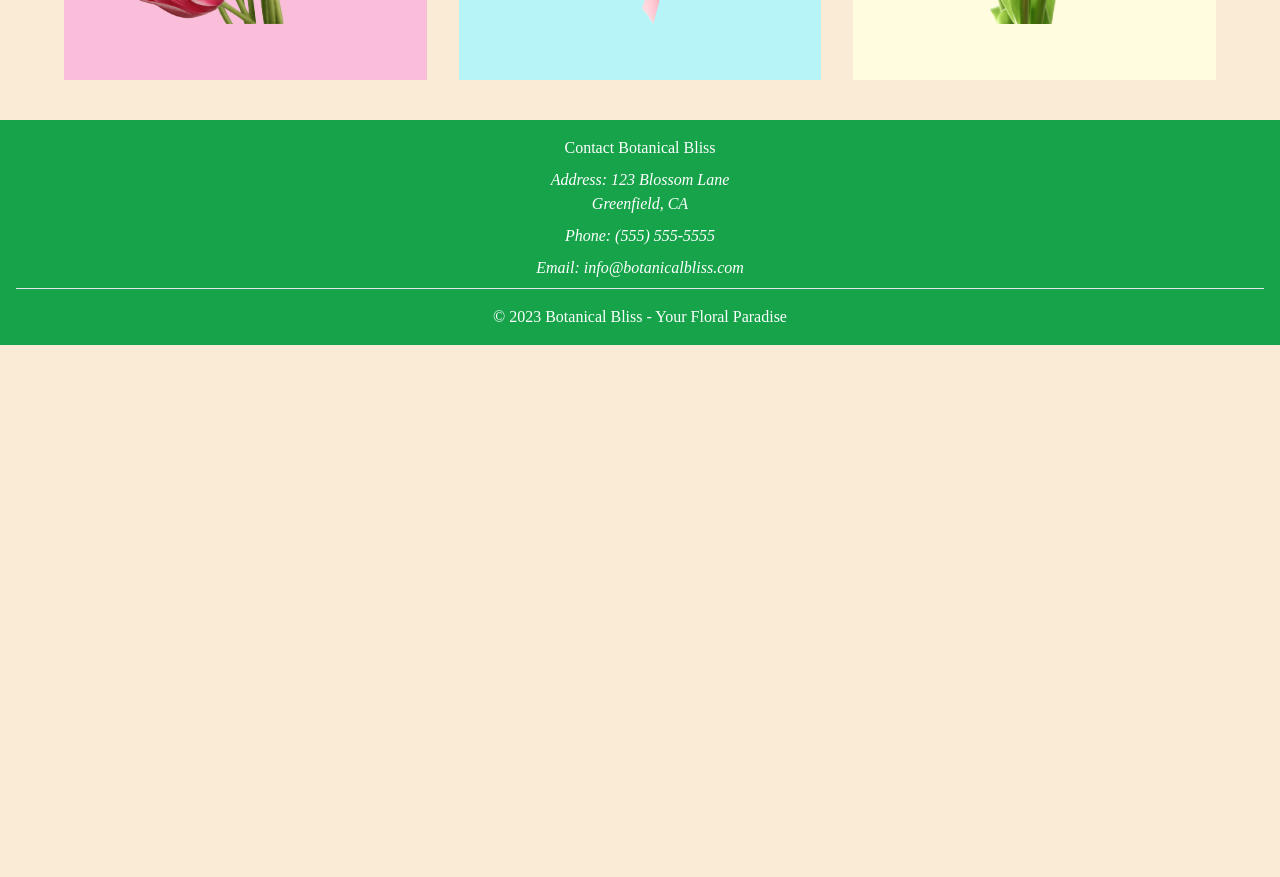
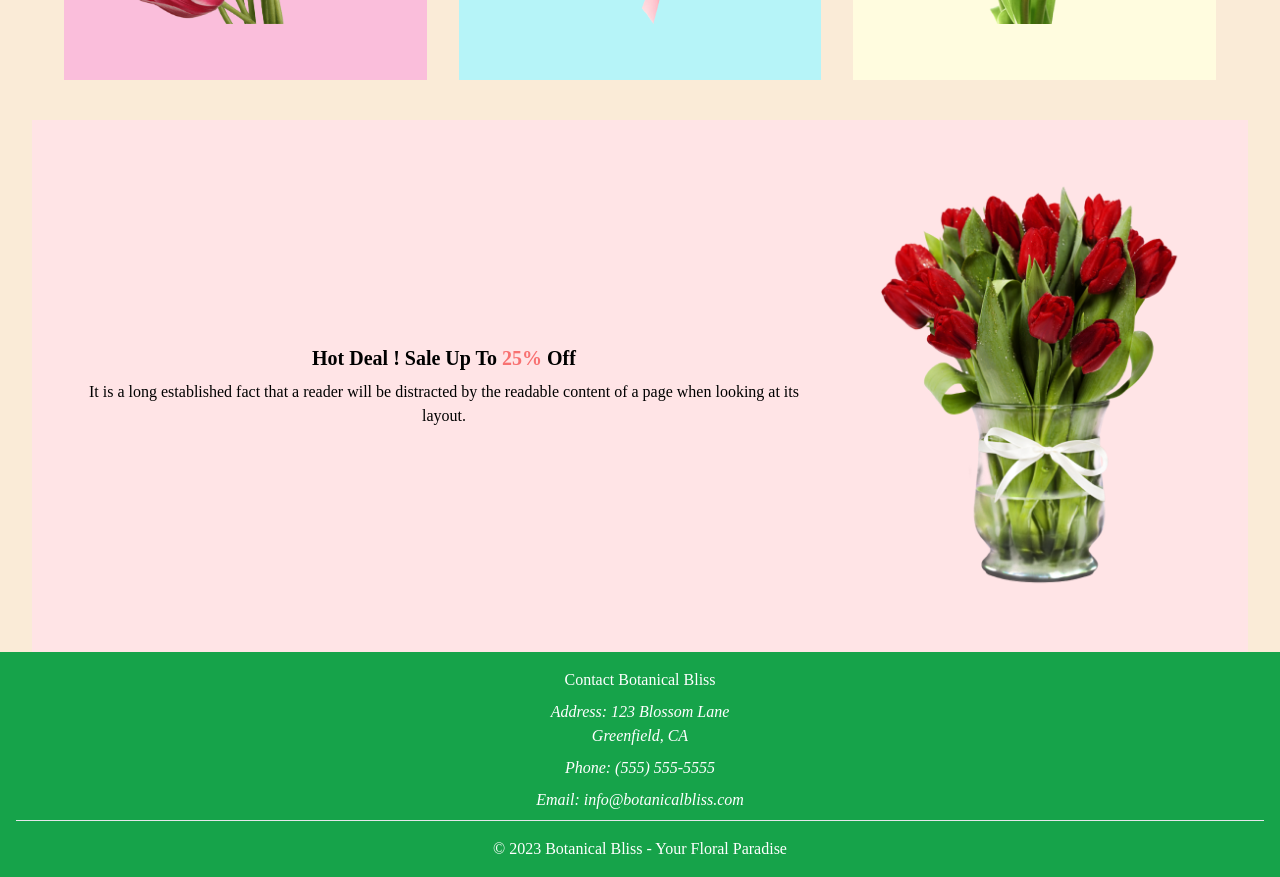
Before and after one commit to pally0091/flower-shop, a React (Vite) app: page / in a window 1280 px wide. Shown: the part 880-1757 px from the top of the page. Before the commit the page ends 1225 px from the top, so only its background shows below. Built offline with nearby package versions, Linux system fonts and the light colour scheme.

Commit message:
deal added

```diff
--- a/src/App.jsx
+++ b/src/App.jsx
@@ -1,5 +1,6 @@
 import "./App.css";
 import Banner from "./Components/Banner";
+import Deal from "./Components/Deal";
 import FlowerCollection from "./Components/FlowerCollection";
 import Footer from "./Components/Footer";
 
@@ -8,6 +9,7 @@ function App() {
     <>
       <Banner></Banner>
       <FlowerCollection></FlowerCollection>
+      <Deal></Deal>
       <Footer></Footer>
     </>
   );
--- /dev/null
+++ b/src/Components/Deal.jsx
@@ -0,0 +1,28 @@
+/* eslint-disable no-unused-vars */
+import React from "react";
+import deal from "../assets/Flower Asset/pngwing 8.png";
+
+const Deal = () => {
+  return (
+    <div className="bg-rose-100 flex flex-col md:flex-row lg:flex-row w-[95%] mx-auto items-center p-5">
+      <div className="w-full md:w-2/3 lg:w-2/3 mx-auto px-5 text-center">
+        <h2 className="text-xl font-bold">
+          Hot Deal ! Sale Up To <span className="text-red-400">25%</span> Off
+        </h2>
+        <p className="mt-2">
+          It is a long established fact that a reader will be distracted by the
+          readable content of a page when looking at its layout.
+        </p>
+      </div>
+      <div className="w-full md:w-1/3 lg:w-1/3 mx-auto p-10 ">
+        <img
+          className=""
+          src={deal}
+          alt=""
+        />
+      </div>
+    </div>
+  );
+};
+
+export default Deal;
```
